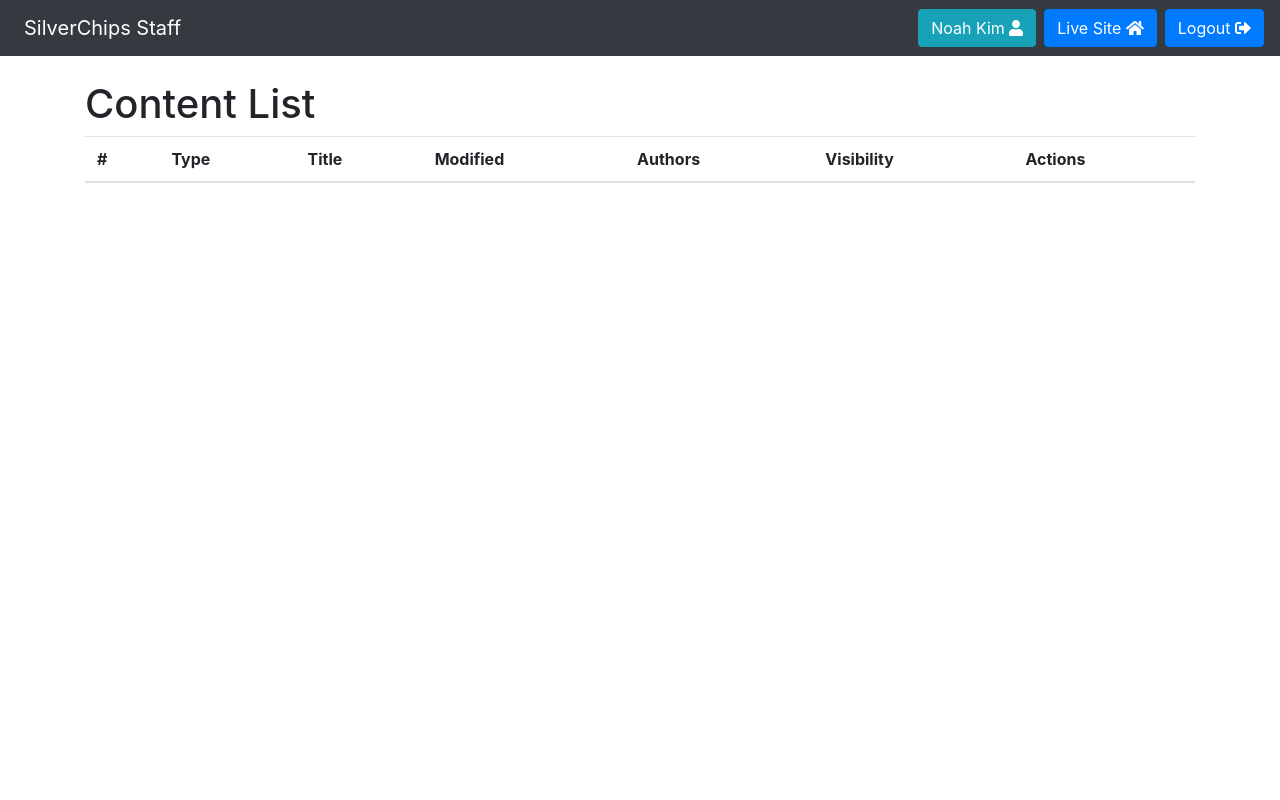
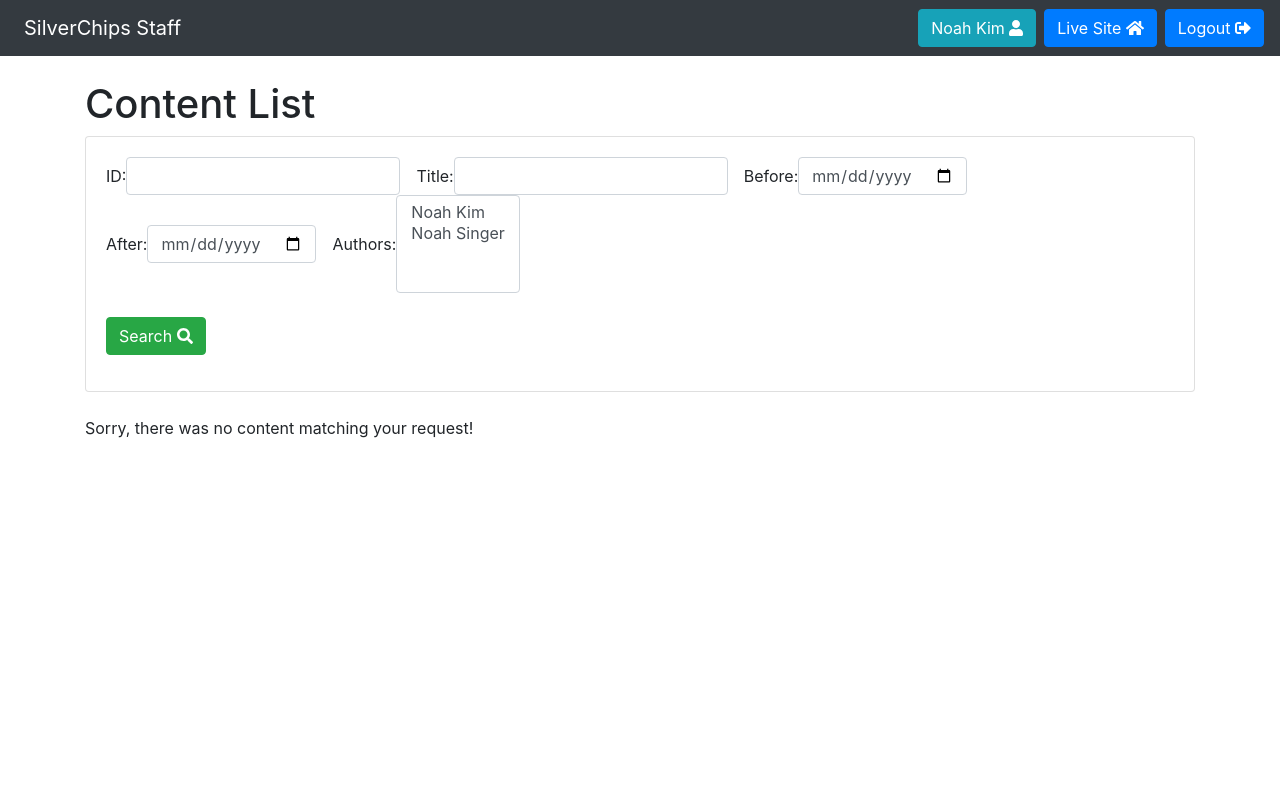
Before and after one commit to mbhs/silverchips, a Django app: page /staff/content/list/ in a window 1280 px wide. Run offline with Django 3.2, Linux system fonts and the light colour scheme; a user stored in the database is signed in; data comes from the database, SQL or seed files in the repository; data that the repository does not hold is empty; style sheets or scripts are compiled from the project's sources; parts of the project's set-up code (start-up, migrations or seed data) failed here and were passed over; some libraries are stand-ins or nearby versions.

Commit message:
implemented advanced content search feature
Former-commit-id: 15ad5c8ffc64ff7b00098312dc5de446b4f2cce3

```diff
--- a/silverchips/settings.py
+++ b/silverchips/settings.py
@@ -44,7 +44,7 @@ INSTALLED_APPS = [
     'django.contrib.messages',
     'django.contrib.staticfiles',
     'django.contrib.humanize',
-    'django_forms_bootstrap',
+    'crispy_forms',
     'static_precompiler',
     'django.contrib.contenttypes',
 ]
@@ -149,6 +149,8 @@ STATIC_PRECOMPILER_OUTPUT_DIR = "compiled"
 MEDIA_ROOT = os.path.join(BASE_DIR, 'uploads')
 MEDIA_URL = '/uploads/'
 
+CRISPY_TEMPLATE_PACK = 'bootstrap4'
+
 
 # Login
 
--- a/staff/forms.py
+++ b/staff/forms.py
@@ -8,6 +8,8 @@ from django import forms
 from core import models
 from staff.widgets import RichTextWidget
 from dal import autocomplete
+from crispy_forms.helper import FormHelper
+
 
 
 # Form classes
@@ -20,6 +22,13 @@ class LoginForm(forms.Form):
 
 class ContentForm(forms.ModelForm):
     """A generic editor for any kind of content."""
+
+    def __init__(self, *args, **kwargs):
+        super().__init__(*args, **kwargs)
+        self.helper = FormHelper()
+        self.helper.form_tag = False
+        self.helper.label_class = 'col-lg-2'
+        self.helper.field_class = 'col-lg-8'
 
     class Meta:
         model = models.Content
@@ -47,3 +56,20 @@ class ImageForm(ContentForm):
     class Meta(ContentForm.Meta):
         model = models.Image
         fields = ContentForm.Meta.fields + ['source']
+
+
+class ContentSearchForm(forms.Form):
+    """Form for searching through content."""
+
+    id = forms.IntegerField(label="ID:", required=False)
+    title = forms.CharField(label="Title:", required=False, max_length=100)
+    before = forms.DateField(label="Before:", required=False, widget=forms.TextInput(attrs={'type': 'date'}))
+    after = forms.DateField(label="After:", required=False, widget=forms.TextInput(attrs={'type': 'date'}))
+    authors = forms.ModelMultipleChoiceField(label="Authors:", queryset=models.User.objects.all(),
+                                             required=False, widget=autocomplete.ModelSelect2Multiple(url="staff:autocomplete:users"))
+
+    def __init__(self, *args, **kwargs):
+        super().__init__(*args, **kwargs)
+        self.helper = FormHelper()
+        self.helper.form_tag = False
+        self.helper.disable_csrf = True
--- a/staff/static/staff/staff.scss
+++ b/staff/static/staff/staff.scss
@@ -1,3 +1,17 @@
-.control-label {
+.col-form-label {
   font-weight: bold;
 }
+
+.asteriskField {
+  display: none;
+}
+
+body {
+  margin-bottom: 1em;
+}
+
+.form-inline {
+  .col-form-label, .form-group {
+    margin-right: 1em;
+  }
+}
--- a/staff/templates/staff/content/edit.html
+++ b/staff/templates/staff/content/edit.html
@@ -1,14 +1,14 @@
 {% extends "staff/base.html" %}
-{% load bootstrap_tags %}
+{% load crispy_forms_tags %}
 {% load staticfiles %}
 
 {% block content %}
 <h1>Editor</h1>
 
-<form method="post" enctype="multipart/form-data">
+<form class="form-horizontal" method="post" enctype="multipart/form-data">
     {% csrf_token %}
 
-    {{ form|as_bootstrap }}
+    {% crispy form form.helper %}
 
     <button type="submit" class="btn btn-success btn-block">Save <i class="fas fa-save"></i></button>
     {{ form.media }}
--- a/staff/templates/staff/content/list.html
+++ b/staff/templates/staff/content/list.html
@@ -1,11 +1,25 @@
 {% extends "staff/base.html" %}
 {% load news %}
+{% load crispy_forms_tags %}
 
 {% block title %}Content List{% endblock %}
 
 {% block content %}
 {% csrf_token %}
 <h1>Content List</h1>
+
+<div class="card">
+  <div class="card-body">
+    <form method="get">
+      <div class="form-inline">
+      {% crispy form form.helper %}
+      </div>
+      <br/>
+      <button type="submit" class="btn btn-success">Search <i class="fas fa-search"></i></button>
+    </form>
+  </div>
+</div>
+<br/>
 
 <div class="modal fade" id="deleteModal" tabindex="-1" role="dialog" aria-labelledby="deleteModalLabel" aria-hidden="true">
   <div class="modal-dialog" role="document">
@@ -45,6 +59,7 @@ function doApi(url, verb) {
 }
 </script>
 
+{% if content_list %}
 <div class="table-responsive">
     <table class="table table-striped">
         <thead>
@@ -107,10 +122,10 @@ function doApi(url, verb) {
     <ul class="pagination justify-content-center">
         {% if page_obj.has_previous %}
         <li class="page-item">
-            <a class="page-link" href="?page=1"><i class="fas fa-angle-double-left"></i> First</a>
+            <a class="page-link" href="?{{ request.GET.urlencode }}&page=1"><i class="fas fa-angle-double-left"></i> First</a>
         </li>
         <li class="page-item">
-            <a class="page-link" href="?page={{ page_obj.previous_page_number }}"><i class="fas fa-angle-left"></i> Previous</a>
+            <a class="page-link" href="?{{ request.GET.urlencode }}&page={{ page_obj.previous_page_number }}"><i class="fas fa-angle-left"></i> Previous</a>
         </li>
         {% else %}
         <li class="page-item disabled">
@@ -125,7 +140,7 @@ function doApi(url, verb) {
         {% for i in range %}
         {% if page_obj.number|add:i > 0 %}
         <li class="page-item">
-            <a class="page-link" href="?page={{ page_obj.number|add:i }}">
+            <a class="page-link" href="?{{ request.GET.urlencode }}&page={{ page_obj.number|add:i }}">
                 {{ page_obj.number|add:i }}
             </a>
         </li>
@@ -133,7 +148,7 @@ function doApi(url, verb) {
         {% endfor %}
 
         <li class="page-item active">
-            <a class="page-link" href="?page={{ page_obj.number }}">
+            <a class="page-link" href="?{{ request.GET.urlencode }}&page={{ page_obj.number }}">
                 {{ page_obj.number }}
                 <span class="sr-only">(current)</span>
             </a>
@@ -143,7 +158,7 @@ function doApi(url, verb) {
         {% for i in range %}
         {% if page_obj.number|add:i <= page_obj.paginator.num_pages  %}
         <li class="page-item">
-            <a class="page-link" href="?page={{ page_obj.number|add:i }}">
+            <a class="page-link" href="?{{ request.GET.urlencode }}&page={{ page_obj.number|add:i }}">
                 {{ page_obj.number|add:i }}
             </a>
         </li>
@@ -152,10 +167,10 @@ function doApi(url, verb) {
 
         {% if page_obj.has_next %}
         <li class="page-item">
-            <a class="page-link" href="?page={{ page_obj.next_page_number }}">Next <i class="fas fa-angle-right"></i></a>
+            <a class="page-link" href="?{{ request.GET.urlencode }}&page={{ page_obj.next_page_number }}">Next <i class="fas fa-angle-right"></i></a>
         </li>
         <li class="page-item">
-            <a class="page-link" href="?page={{ page_obj.paginator.num_pages }}">Last <i class="fas fa-angle-double-right"></i></a>
+            <a class="page-link" href="?{{ request.GET.urlencode }}&page={{ page_obj.paginator.num_pages }}">Last <i class="fas fa-angle-double-right"></i></a>
         </li>
         {% else %}
         <li class="page-item disabled">
@@ -168,4 +183,7 @@ function doApi(url, verb) {
     </ul>
 </nav>
 {% endif %}
+{% else %}
+Sorry, there was no content matching your request!
+{% endif %}
 {% endblock %}
--- a/staff/views.py
+++ b/staff/views.py
@@ -18,6 +18,7 @@ from django.views.generic import ListView
 from django.contrib.auth.mixins import LoginRequiredMixin
 from django.urls import reverse
 from django.utils import timezone
+from django.db.models import Q
 
 # Local imports
 from core import models
@@ -87,13 +88,35 @@ class ContentListView(ListView):
         """Get all stories by the request user."""
 
         if self.request.user.has_perm('core.read_content'):
-            return models.Content.objects.all()
+            content = models.Content.objects.all()
         else:
-            return models.Content.objects.filter(authors=self.request.user).all()
+            content = models.Content.objects.filter(authors=self.request.user).all()
+
+        form = forms.ContentSearchForm(self.request.GET)
+        if form.is_valid():
+            query = Q()
+
+            if 'title' in form.data and form.data['title']:
+                query &= Q(title__contains=form.data['title'])
+            if 'id' in form.data and form.data['id']:
+                query &= Q(pk=int(form.data['id']))
+            if 'before' in form.data and form.data['before']:
+                query &= Q(created__lt=form.data['before'])
+            if 'after' in form.data and form.data['after']:
+                query &= Q(created__gt=form.data['after'])
+            if 'authors' in form.data and form.data['authors']:
+                query &= Q(authors=form.data['authors'])
+
+            content = content.filter(query)
+
+        content = content.filter()
+
+        return content
 
     def get_context_data(self, **kwargs):
         context = super(ListView, self).get_context_data(**kwargs)
         context['pages'] = range(3)
+        context['form'] = forms.ContentSearchForm(self.request.GET)
         return context
 
 
```
Also changed, not shown: 1 other file.
